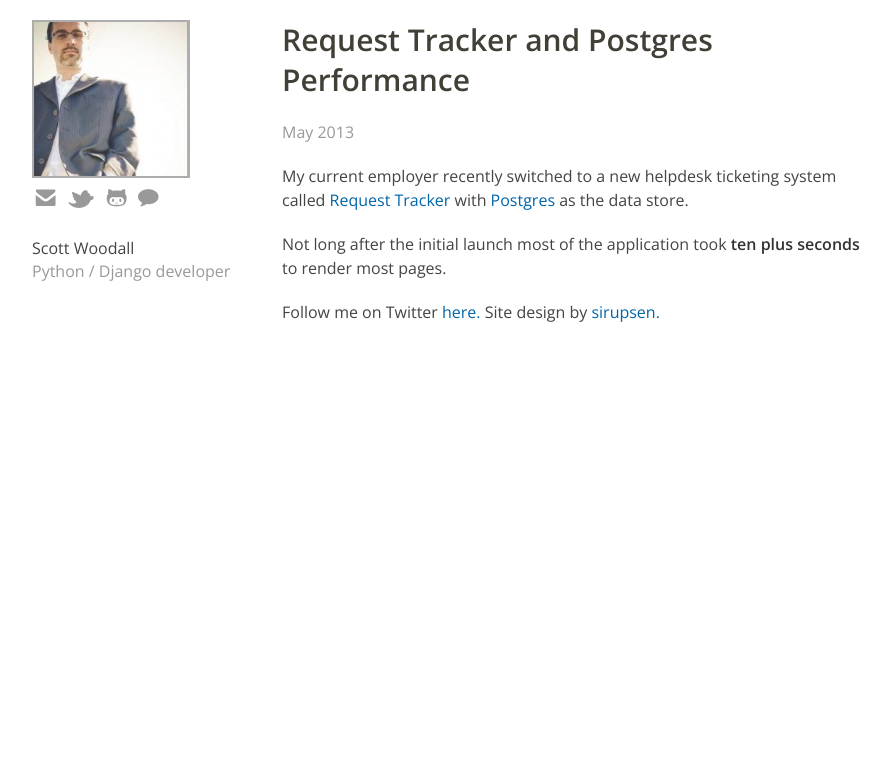
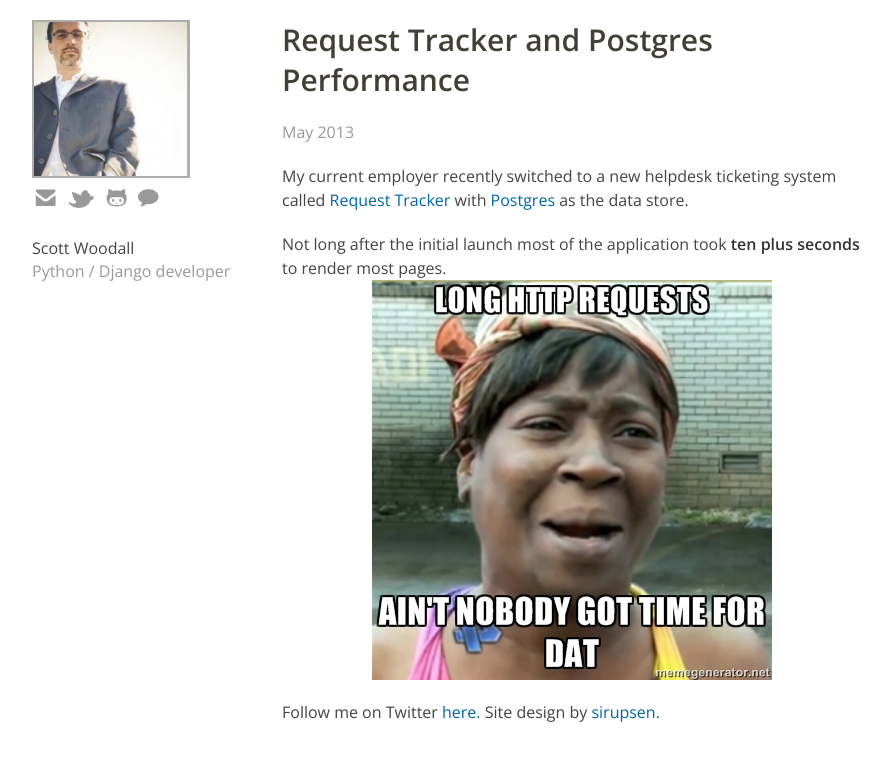
Before and after one commit to scottwoodall/scottwoodall.github.com, a Jekyll site: the page built from _posts/2013-05-24-request-tracker-postgres-performance.md, in a window 1280 px wide. Shown: the top 761 px of the page, without its empty margins (138-1028 px from the left). Built offline with Jekyll 4.4.1, drawn with Linux system fonts in a browser that asks for light colours.

Commit message:
wrong image path

```diff
--- a/_posts/2013-05-24-request-tracker-postgres-performance.md
+++ b/_posts/2013-05-24-request-tracker-postgres-performance.md
@@ -8,4 +8,4 @@
 called [Request Tracker](http://bestpractical.com/rt/) with [Postgres](http://www.postgresql.org/) as the data store.
 
 Not long after the initial launch most of the application took **ten plus seconds** to render most pages.
-[![](/images/no_time_for_dat_http_request.jpg)](/images/no_time_for_dat_http_request.jpg)
+[![](/static/images/no_time_for_dat_http_request.jpg)](/static/images/no_time_for_dat_http_request.jpg)
```
